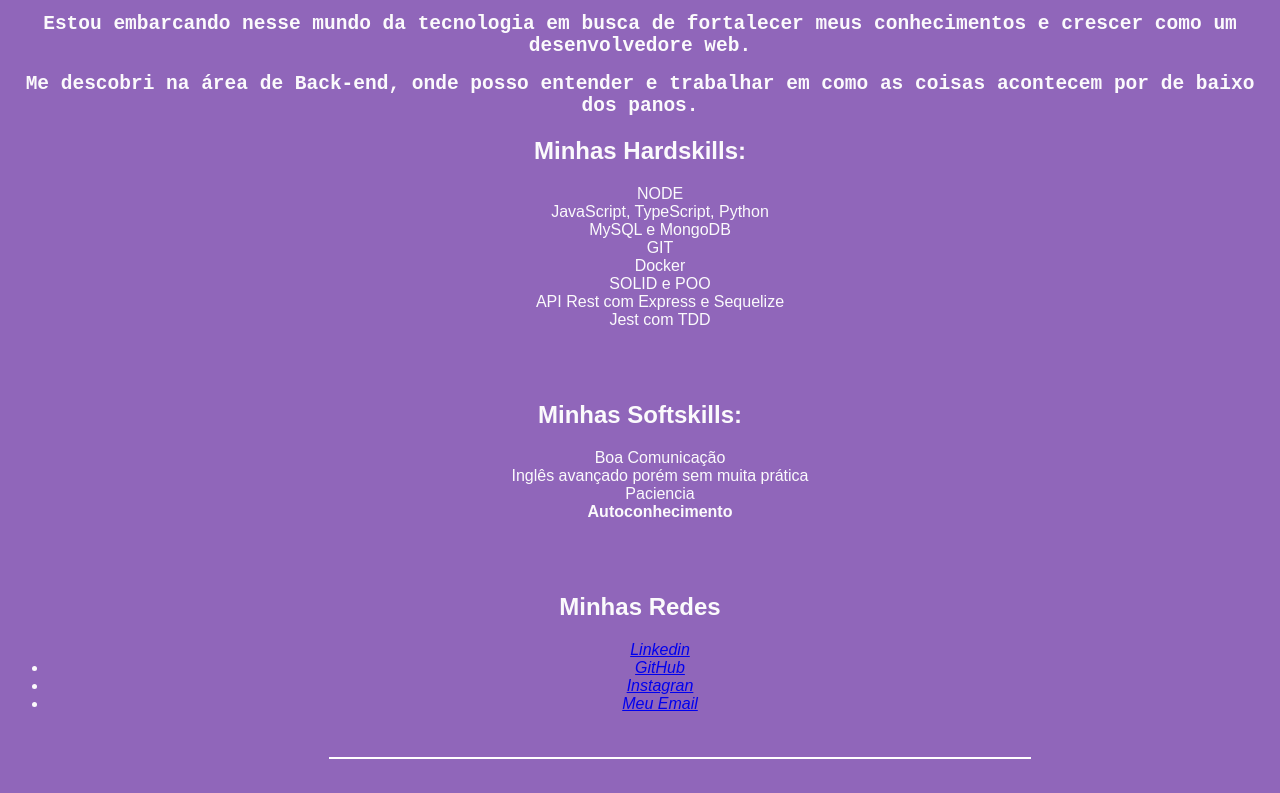
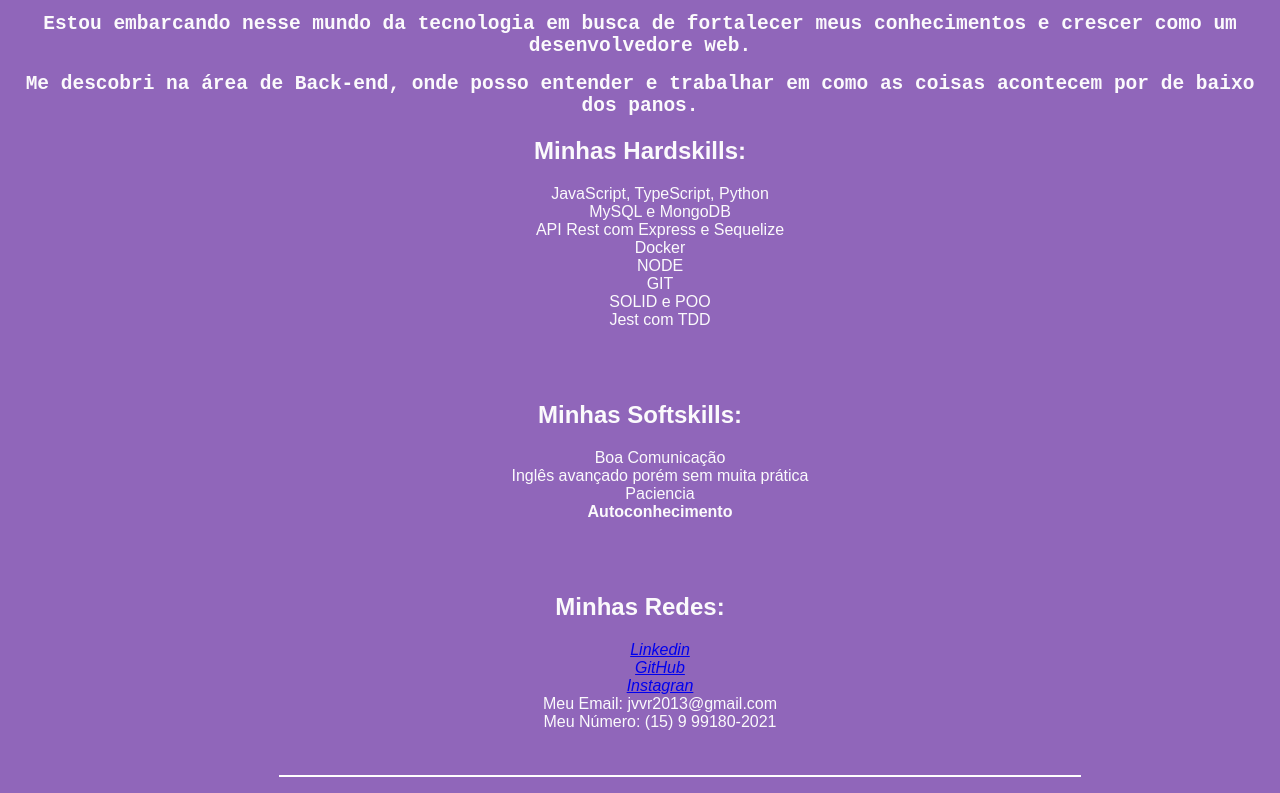
Before and after one commit to DearJao/DearJao.github.io, a plain HTML site: page index.html in a window 1280 px wide. Shown: the part 471-1264 px from the top of the page. Drawn offline with Linux system fonts and the light colour scheme.

Commit message:
Update index.html

```diff
--- a/index.html
+++ b/index.html
@@ -4,7 +4,7 @@
     <meta charset="UTF-8">
     <meta http-equiv="X-UA-Compatible" content="IE=edge">
     <meta name="viewport" content="width=device-width, initial-scale=1.0">
-    <title> Portofólio João Victor </title>
+    <title> Bem vindo ao meu Portofólio </title>
 
 
 	<style>
@@ -57,7 +57,7 @@
     <br>
     <br>
 
-    <hr color="white" width="600px">
+    <hr color="white" width="800px">
 
     <h2 class="title2" id="sobre"> Me chamo João Victor, tenho 19 anos e sou de Tietê-SP. </h2>
     <h2 class="title2" id="sobre"> Estou embarcando nesse mundo da tecnologia em busca de fortalecer meus conhecimentos e crescer como um desenvolvedore web. </h2>
@@ -65,15 +65,14 @@
 
     <h2> <strong> Minhas Hardskills: </strong> </h2>
 	<ul class="list">
-		<li> NODE </li>
 		<li> JavaScript, TypeScript, Python </li>
 		<li> MySQL e MongoDB </li>
+		<li> API Rest com Express e Sequelize </li>
+		<li> Docker </li>
+		<li> NODE </li>
 		<li> GIT </li>
-		<li> Docker </li>
 		<li> SOLID e POO </li>
-		<li> API Rest com Express e Sequelize </li>
 		<li> Jest com TDD </li>
-
     	</ul>
 
     <br>
@@ -91,20 +90,21 @@
     <br>
     <br>
 
-<h2 id="blog prefrerido"> <strong> Minhas Redes </strong> </h2>
+<h2 id="blog prefrerido"> <strong> Minhas Redes:</strong> </h2>
 
-	    <ul class="list>
-	    <li> <a class="blog" target="_blank" href="https://www.linkedin.com/in/jo%C3%A3o-victor-r"> Linkedin </a> </li>
-	    <li> <a class="blog" target="_blank" href="https://github.com/DearJao"> GitHub </a> </li>
-	    <li> <a class="blog" target="_blank" href="https://www.instagram.com/dear_jao"> Instagran </a> </li>
-	    <li> <a class="blog" target="_blank" href="jvvr2013@gmail.com"> Meu Email </a> </li>
+	    <ul class="list">
+		    <li> <a class="blog" target="_blank" href="www.linkedin.com/in/joão-victor-r"> Linkedin </a> </li>
+		    <li> <a class="blog" target="_blank" href="https://github.com/DearJao"> GitHub </a> </li>
+		    <li> <a class="blog" target="_blank" href="https://www.instagram.com/dear_jao"> Instagran </a> </li>
+		    <li> Meu Email: jvvr2013@gmail.com </li>
+		    <li> Meu Número: (15) 9 99180-2021 </li>
 	    <ul>
 
 
 <br>
 <br>
 
-<hr color="white" width="700px">
+<hr color="white" width="800px">
 
 
 <!-- Code injected by live-server -->
```
